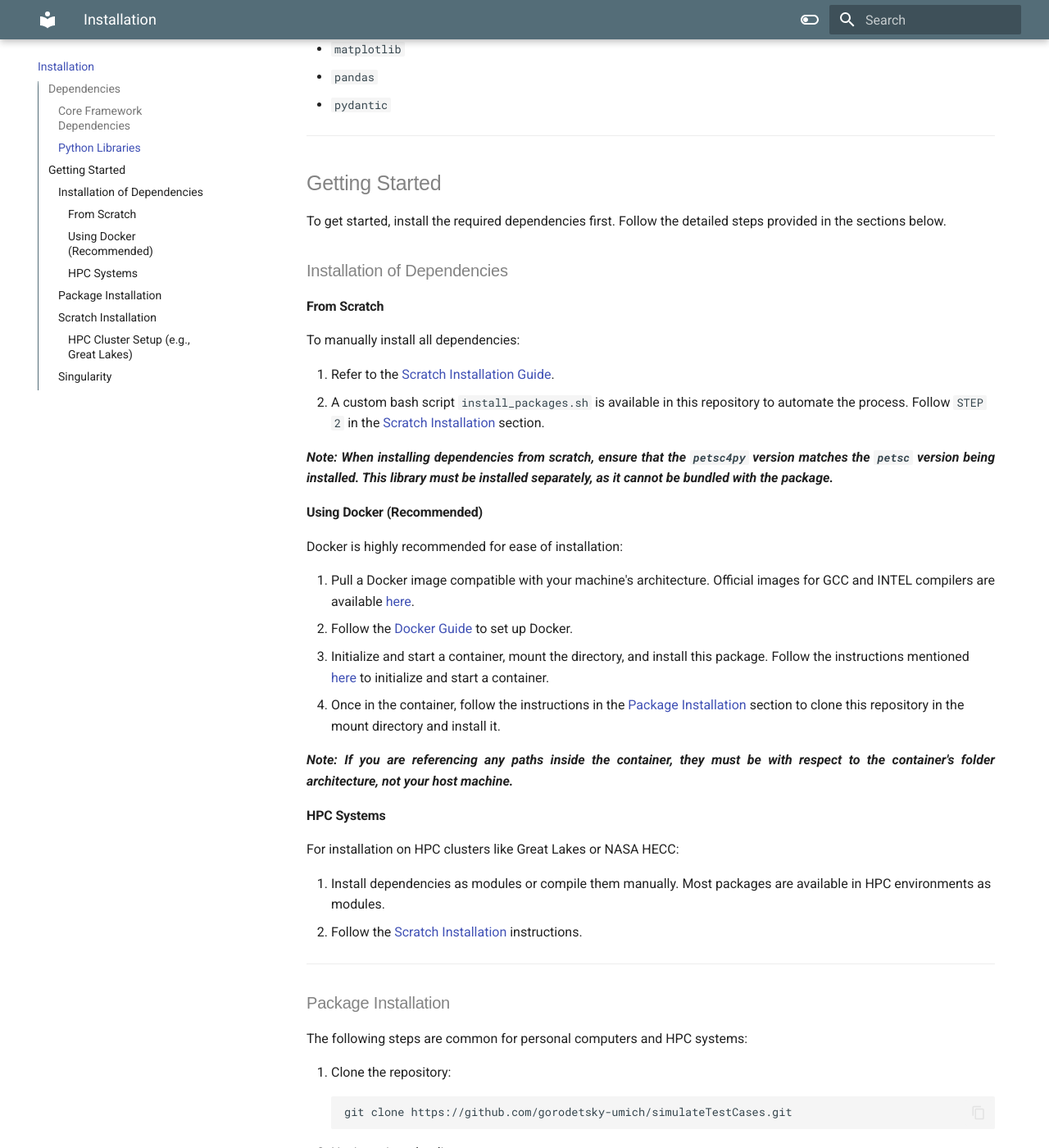
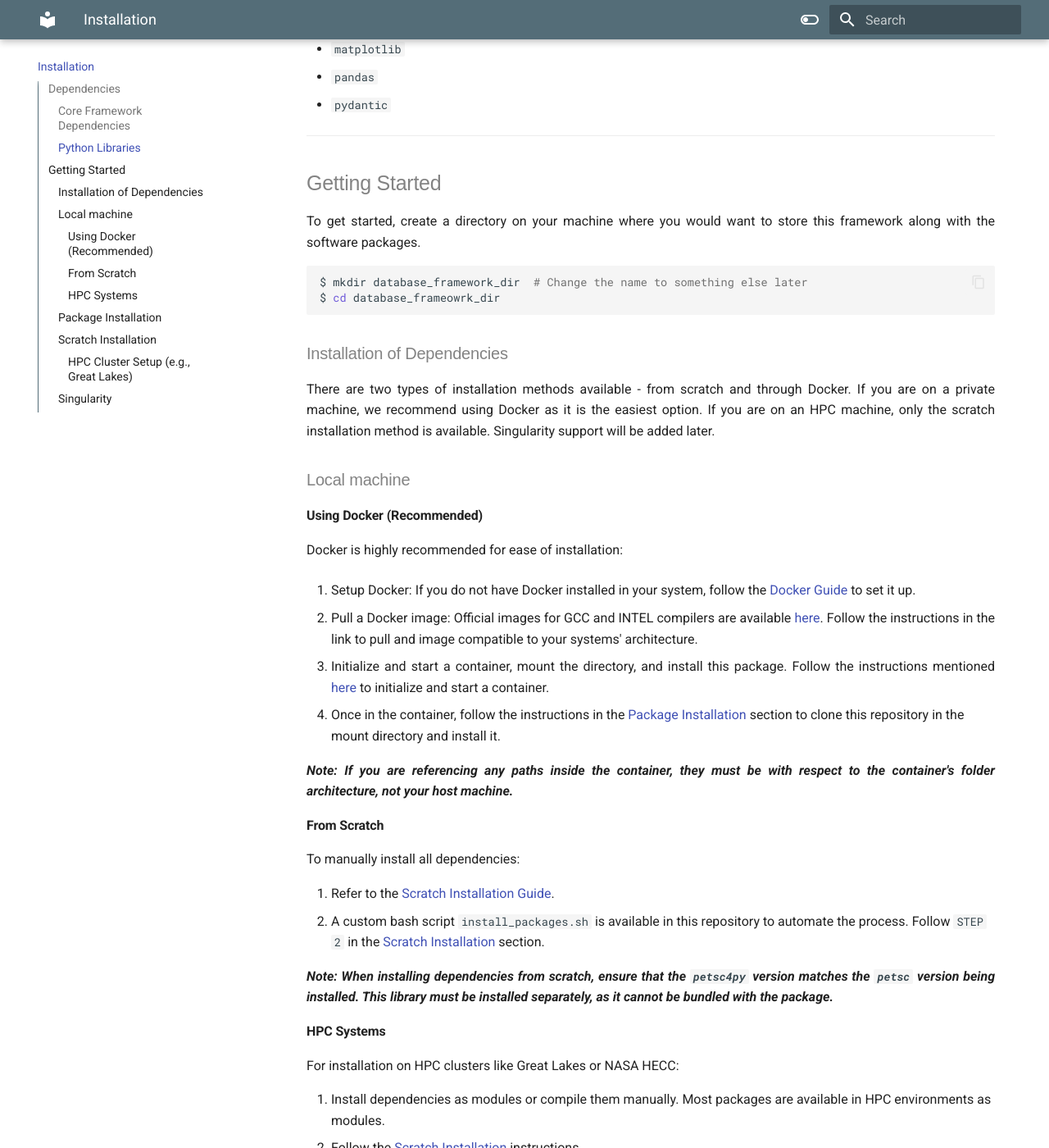
Before and after one commit to gorodetsky-umich/mdss, an MkDocs documentation site: the page built from docs/installation.md, in a window 1280 px wide and 1400 px high, scrolled down 1039 px. Shown: the whole window at 82% size. Built offline with MkDocs 1.6.1 and Material for MkDocs 9.7.7, drawn with Linux system fonts in a browser that asks for light colours; some of the changed text lies outside the part shown.

Commit message:
Unti docker, local commit

````diff
--- a/docs/installation.md
+++ b/docs/installation.md
@@ -15,10 +15,10 @@ The framework requires tools developed by NASA (OpenMDAO and MPhys) and the MDO
 - [`pyOptSparse`](https://github.com/mdolab/pyoptsparse)
 - `TACS` (optional)
 
-These software packages may have additional third-party dependencies like PETSc and OpenMPI. A detailed guide for installing them from scratch is available [here](https://mdolab-mach-aero.readthedocs-hosted.com/en/latest/installInstructions/installFromScratch.html).
+These software packages may have additional third-party dependencies like PETSc and OpenMPI. A detailed guide on the additional dependencies required is available [here](https://mdolab-mach-aero.readthedocs-hosted.com/en/latest/installInstructions/installFromScratch.html).
 
 ### Python Libraries
-The following Python libraries are required and can be installed via `pip`:
+The following Python libraries are also required:
 
 - `numpy>=1.21`
 - `scipy>=1.7`
@@ -32,11 +32,33 @@ The following Python libraries are required and can be installed via `pip`:
 
 ---
 ## Getting Started
-To get started, install the required dependencies first. Follow the detailed steps provided in the sections below.
+To get started, create a directory on your machine where you would want to store this framework along with the software packages.
+
+```bash
+$ mkdir database_framework_dir  # Change the name to something else later
+$ cd database_frameowrk_dir
+```
 
 ### Installation of Dependencies
 
+There are two types of installation methods available - from scratch and through Docker. If you are on a private machine, we recommend using Docker as it is the easiest option. If you are on an HPC machine, only the scratch installation method is available. Singularity support will be added later.
+
+### Local machine
+
+#### Using Docker (Recommended)
+Docker is highly recommended for ease of installation:
+
+1. Setup Docker: If you do not have Docker installed in your system, follow the [Docker Guide](https://docs.docker.com/) to set it up.
+
+2. Pull a Docker image: Official images for GCC and INTEL compilers are available [here](https://mdolab-mach-aero.readthedocs-hosted.com/en/latest/installInstructions/dockerInstructions.html). Follow the instructions in the link to pull and image compatible to your systems' architecture.
+
+3. Initialize and start a container, mount the directory, and install this package. Follow the instructions mentioned [here](https://mdolab-mach-aero.readthedocs-hosted.com/en/latest/installInstructions/dockerInstructions.html#initialize-docker-container) to initialize and start a container.
+4. Once in the container, follow the instructions in the [Package Installation](#package-installation) section to clone this repository in the mount directory and install it.
+
+**_Note: If you are referencing any paths inside the container, they must be with respect to the container's folder architecture, not your host machine._**
+
 #### From Scratch
+
 To manually install all dependencies:
 
 1. Refer to the [Scratch Installation Guide](https://mdolab-mach-aero.readthedocs-hosted.com/en/latest/installInstructions/installFromScratch.html).
@@ -45,15 +67,7 @@ To manually install all dependencies:
 **_Note: When installing dependencies from scratch, ensure that the `petsc4py` version matches the `petsc` version being installed. This library must be installed separately, as it cannot be bundled with the package._**
 
 
-#### Using Docker (Recommended)
-Docker is highly recommended for ease of installation:
 
-1. Pull a Docker image compatible with your machine's architecture. Official images for GCC and INTEL compilers are available [here](https://mdolab-mach-aero.readthedocs-hosted.com/en/latest/installInstructions/dockerInstructions.html).
-2. Follow the [Docker Guide](https://docs.docker.com/) to set up Docker.
-3. Initialize and start a container, mount the directory, and install this package. Follow the instructions mentioned [here](https://mdolab-mach-aero.readthedocs-hosted.com/en/latest/installInstructions/dockerInstructions.html#initialize-docker-container) to initialize and start a container.
-4. Once in the container, follow the instructions in the [Package Installation](#package-installation) section to clone this repository in the mount directory and install it.
-
-**_Note: If you are referencing any paths inside the container, they must be with respect to the container's folder architecture, not your host machine._**
 
 #### HPC Systems
 For installation on HPC clusters like Great Lakes or NASA HECC:
````
